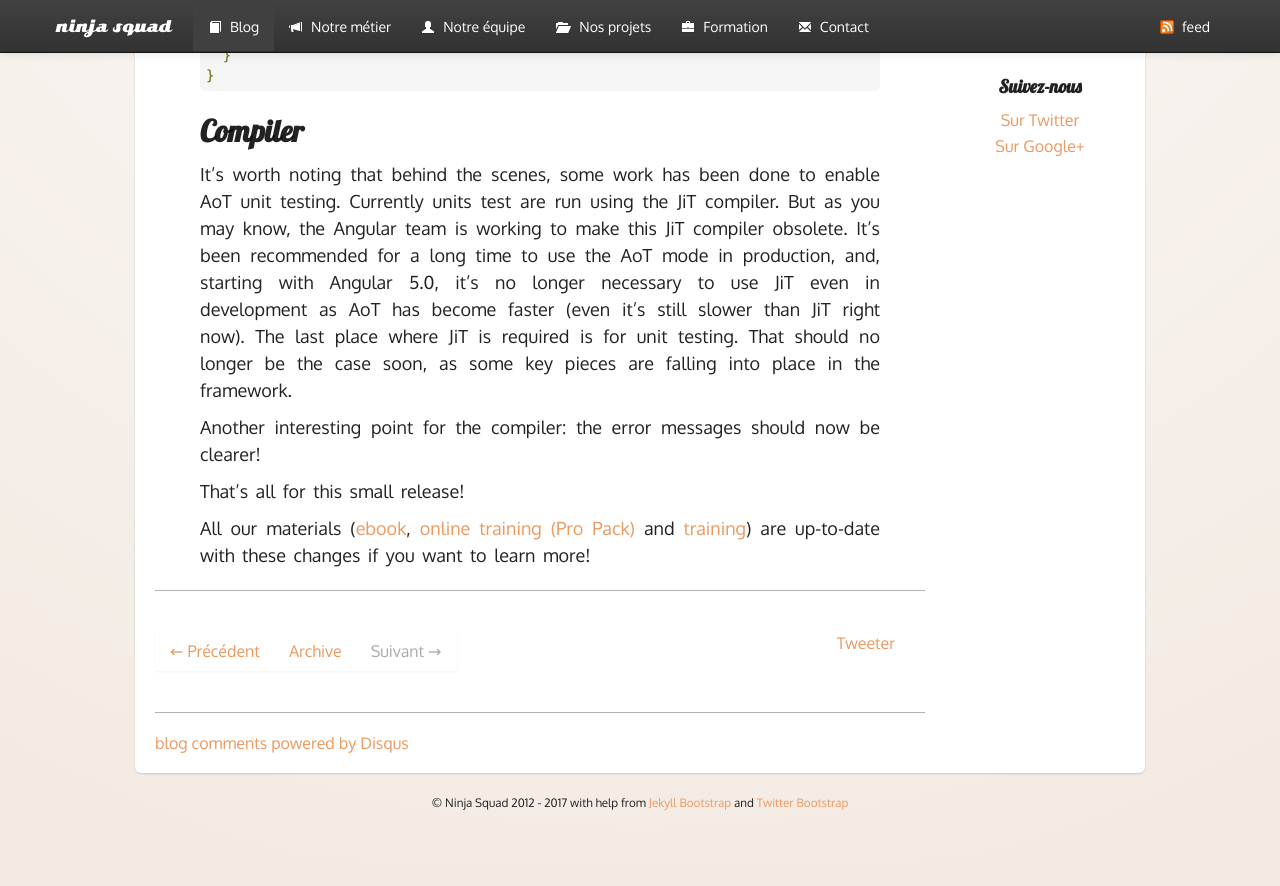
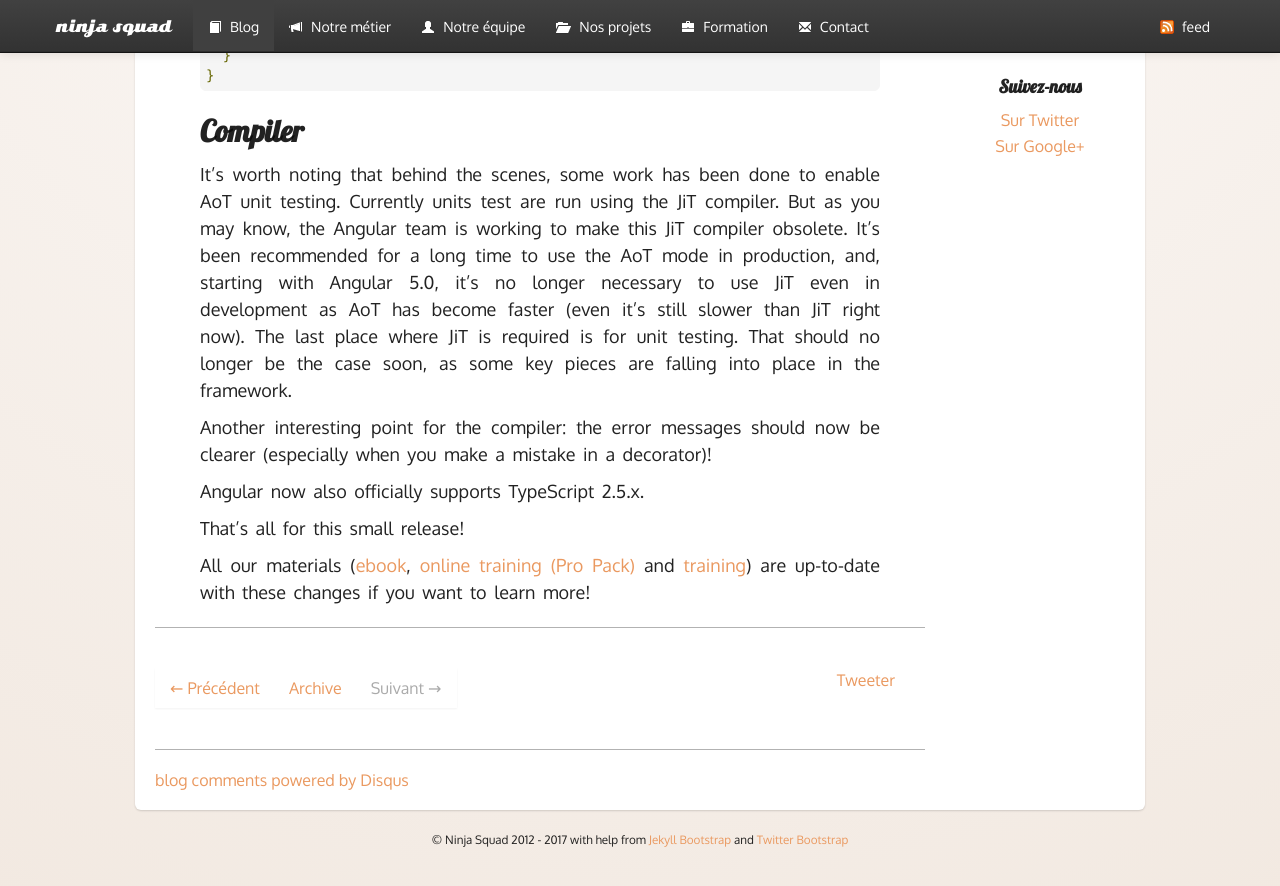
Before and after one commit to Ninja-Squad/ninja-squad.github.com, a Jekyll site: the page built from _posts/2017-12-07-what-is-new-angular-5.1.md, in a window 1280 px wide and 900 px high, scrolled down 1679 px. Shown: the top 886 px of the window. Built offline with Jekyll 4.4.1, drawn with Linux system fonts in a browser that asks for light colours; comment, search, counter and statistics services are not loaded; before the commit the page ends 2542 px from its top, so only the background shows below that.

Commit message:
post: ng 5.1 last touch and correct date

```diff
--- a/_posts/2017-12-18-what-is-new-angular-5.1.md
+++ b/_posts/2017-12-07-what-is-new-angular-5.1.md
@@ -9,7 +9,7 @@
 Angular 5.1.0 is here!
 
 <p style="text-align: center;">
-  <a href="https://github.com/angular/angular/blob/master/CHANGELOG.md#TODO">
+  <a href="https://github.com/angular/angular/blob/master/CHANGELOG.md#510-2017-12-06">
     <img class="img-rounded img-responsive" style="max-width: 100%" src="/assets/images/angular.png" alt="Angular logo" />
   </a>
 </p>
@@ -76,7 +76,10 @@
 The last place where JiT is required is for unit testing.
 That should no longer be the case soon, as some key pieces are falling into place in the framework.
 
-Another interesting point for the compiler: the error messages should now be clearer!
+Another interesting point for the compiler: the error messages should now be clearer
+(especially when you make a mistake in a decorator)!
+
+Angular now also officially supports TypeScript 2.5.x.
 
 That's all for this small release!
 
```
